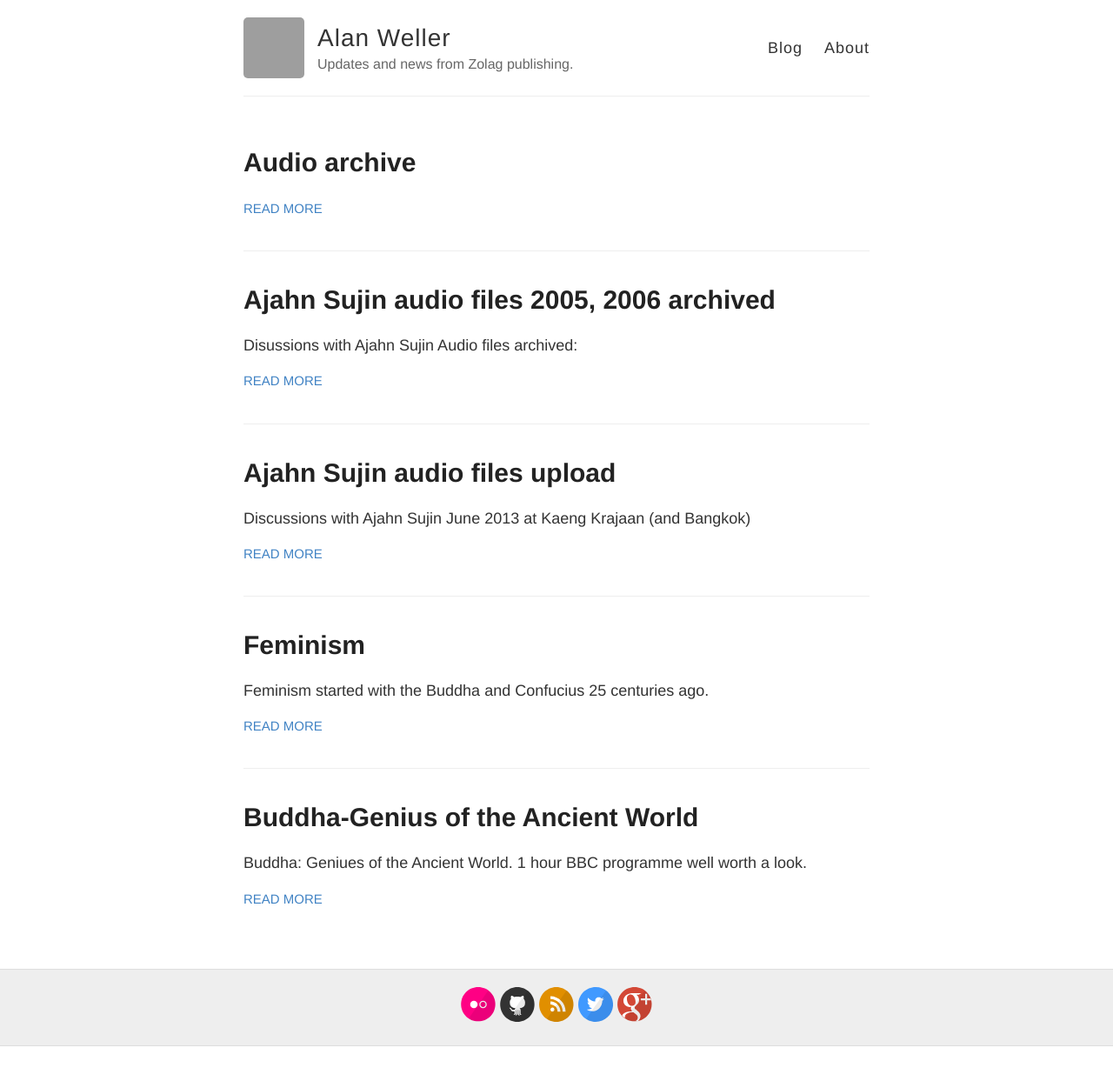
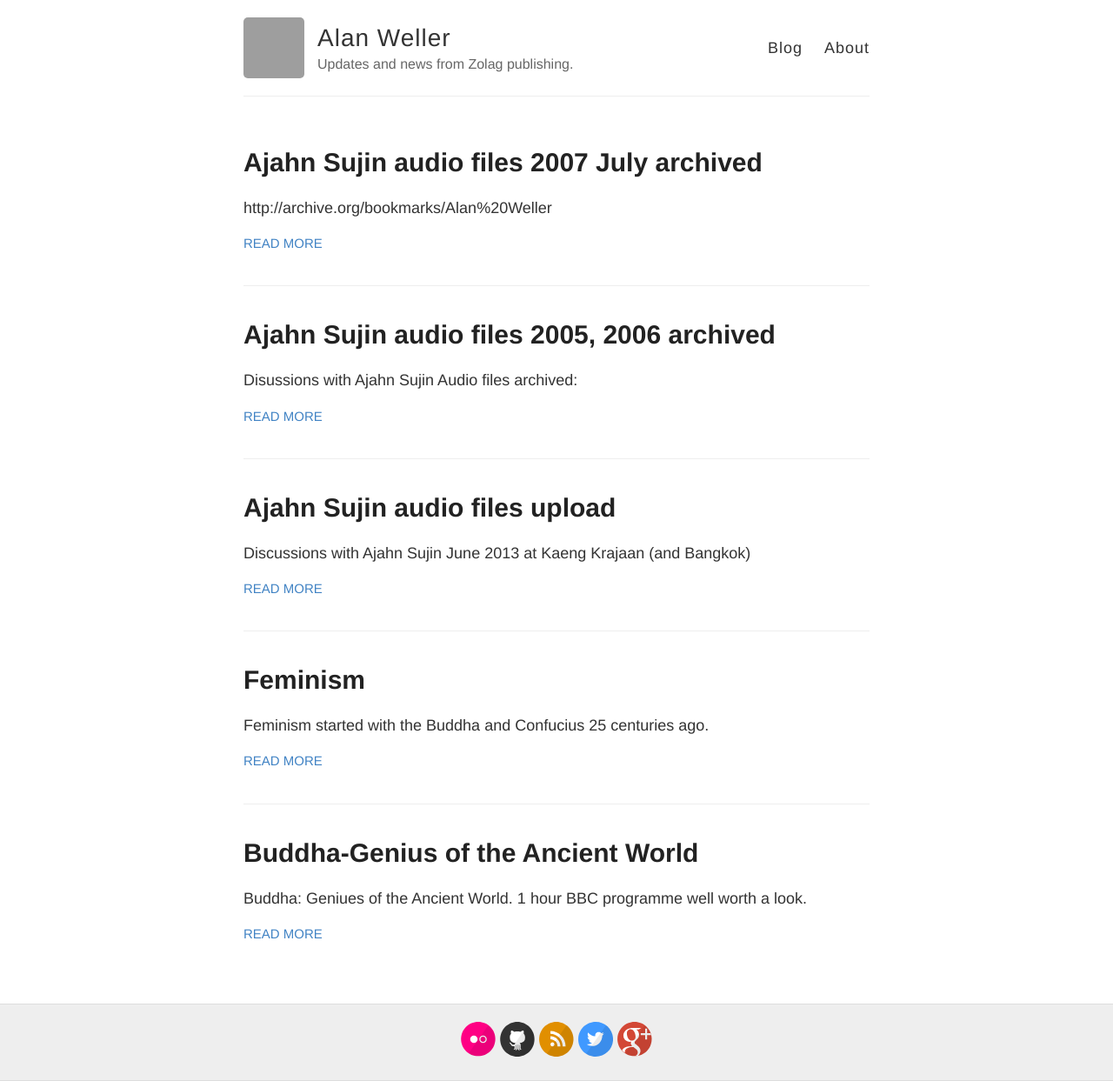
Before and after one commit to alwell/alwell.github.io, a Jekyll site: the page built from index.html, in a window 1280 px wide. Shown: the whole page at 87% size. Built offline with Jekyll 4.4.1, drawn with Linux system fonts in a browser that asks for light colours; Markdown is read by kramdown in place of the engine named in the settings; comment, search, counter and statistics services are not loaded; before the commit the page ends 1203 px from its top, so only the background shows below that; grey boxes are pictures that could not be loaded.

Commit message:
Update 2015-09-13-Audio archive.md

```diff
--- a/_posts/2015-09-13-Audio archive.md
+++ b/_posts/2015-09-13-Audio archive.md
@@ -1,4 +1,10 @@
+---
+layout: post
+title:  "Ajahn Sujin audio files 2007 July archived"
+---
+http://archive.org/bookmarks/Alan%20Weller
 
+Disussions with Ajahn Sujin Audio files archived:
 
 Bangkok, June and July 2007 (Sarah, Knowing, Ven. Pannabahulo and friends)
 September 13th upload
```
